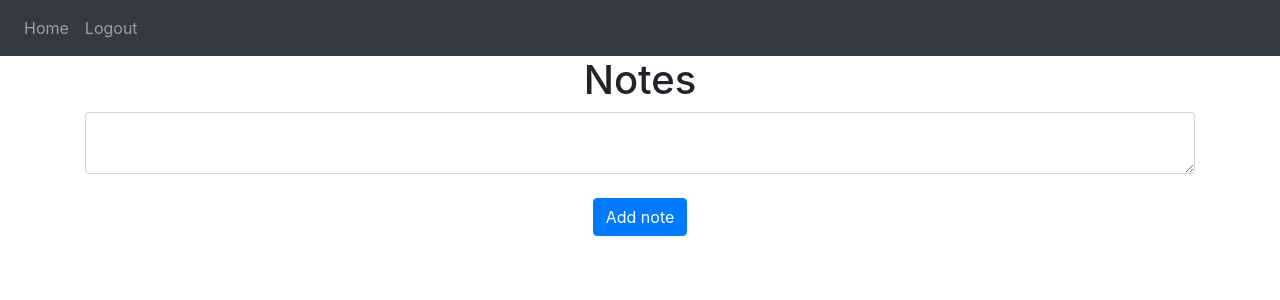
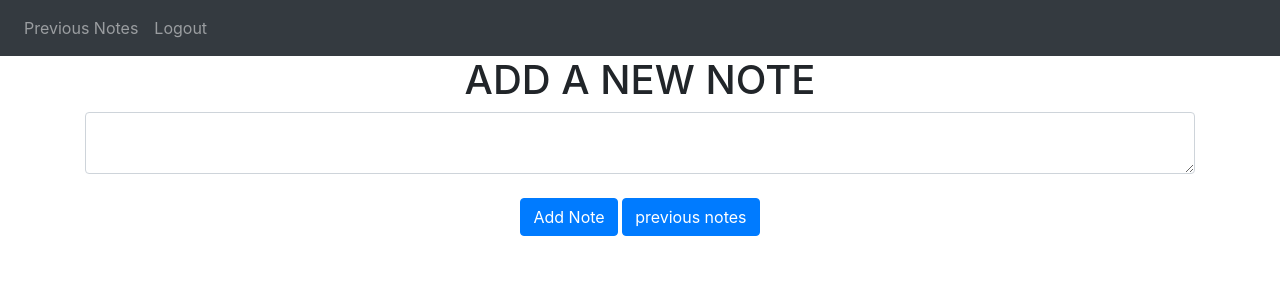
Before and after one commit to Ark-Arch/notes-taking-web-app, a Flask app: page / in a window 1280 px wide. Shown: the top 300 px of the page. Run offline with Flask 3, Linux system fonts and the light colour scheme; a user stored in the database is signed in; some libraries are stand-ins or nearby versions.

Commit message:
seperated the previous notes page from the add note page

```diff
--- a/website/auth.py
+++ b/website/auth.py
@@ -21,7 +21,6 @@ def login():
 
         # query and confirm entry in database
         user = User.query.filter_by(email=email).first()
-        print(dir(user))
 
         if user:
             if check_password_hash(user.password, password):
--- a/website/static/index.js
+++ b/website/static/index.js
@@ -3,6 +3,6 @@ function deleteNote(noteId) {
 		method: 'POST',
 		body: JSON.stringify({ noteId: noteId})
 	}).then((_res) => {
-		window.location.href="/"; //basically refreshes the home page.
+		window.location.href="/previous-notes"; //basically refreshes the home page.
 	});
 }
--- a/website/templates/base.html
+++ b/website/templates/base.html
@@ -49,7 +49,8 @@
 			<div class="navbar-nav">
 				{% if user.is_authenticated %}
 				<!-- Note that to use the user object, i had to pass the object into the render_template function-->
-				<a class="nav-item nav-link" id="home" href="/">Home</a>
+				{% block add_note_link %}<a class="nav-item nav-link" id="home" href="/">Add Note</a>{% endblock %}
+				{% block previous_note_link %}<a class="nav-item nav-link" id="previous-notes" href="/previous-notes">Previous Notes</a>{% endblock %}
 				<a class="nav-item nav-link" id="logout" href="/logout">Logout</a>
 				{% else %}
 
--- a/website/templates/home.html
+++ b/website/templates/home.html
@@ -2,27 +2,17 @@
 
 {% block title %}HOME{% endblock %}
 
+{% block add_note_link %}{% endblock %}
+
 {% block content %}
-<h1 align="center">Notes</h1>
-
-<ul class="list-group list-group-flush" id="notes">
-	{% for note in user.notes %}
-	<li class="list-group-item">
-		<div class="content">
-		{{user.notes.index(note)+1}} --> {{ note.data }}
-		</div>
-	<button type="button" class="close" onClick="deleteNote({{ note.id }})">
-			<span aria-hidden="true">&times;</span>
-	</button>
-	</li>
-	{% endfor %}
-</ul>
+<h1 align="center">ADD A NEW NOTE</h1>
 
 <form method="POST">
 	<textarea name="note" id="note" class="form-control"></textarea>
 	<br/>
 	<div align="center">
-		<button type="submit" class="btn btn-primary"> Add note </button>
+		<button type="submit" class="btn btn-primary"> Add Note</button>
+		<a class="btn btn-primary" href="/previous-notes" >previous notes<a>
 	</div>
 </form>
 
--- a/website/views.py
+++ b/website/views.py
@@ -25,6 +25,11 @@ def home():
     #this function would run whenever we make type is '/' on the server
     return render_template("home.html", user=current_user)
 
+@views.route('/previous-notes')
+@login_required
+def previous_notes():
+    return render_template("previous_notes.html", user=current_user)
+
 @views.route('/about-app')
 def about_us():
     return render_template("about_app.html")
```
Also changed, not shown: website/templates/previous_notes.html (added, +29 -0 lines), instance/database.db.
